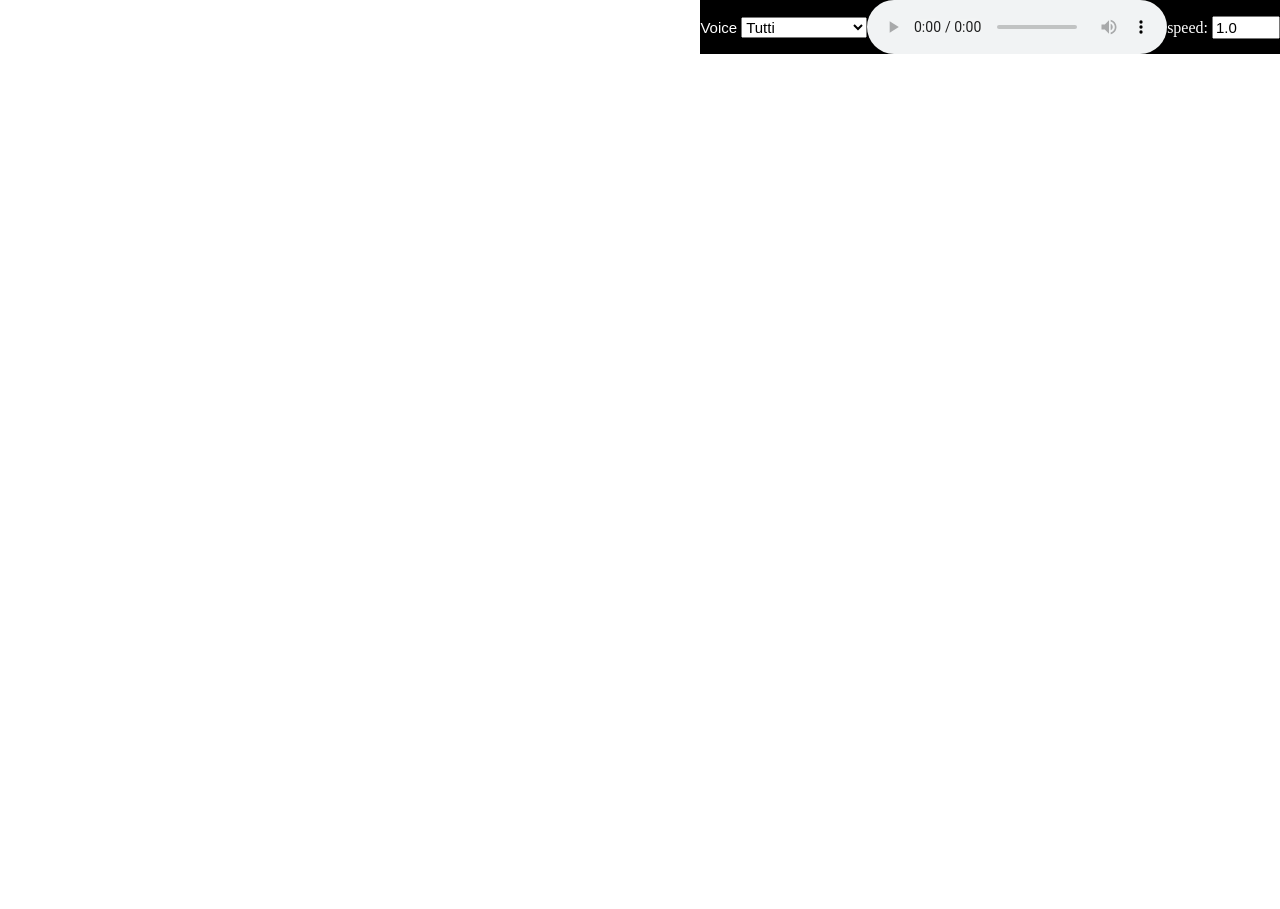
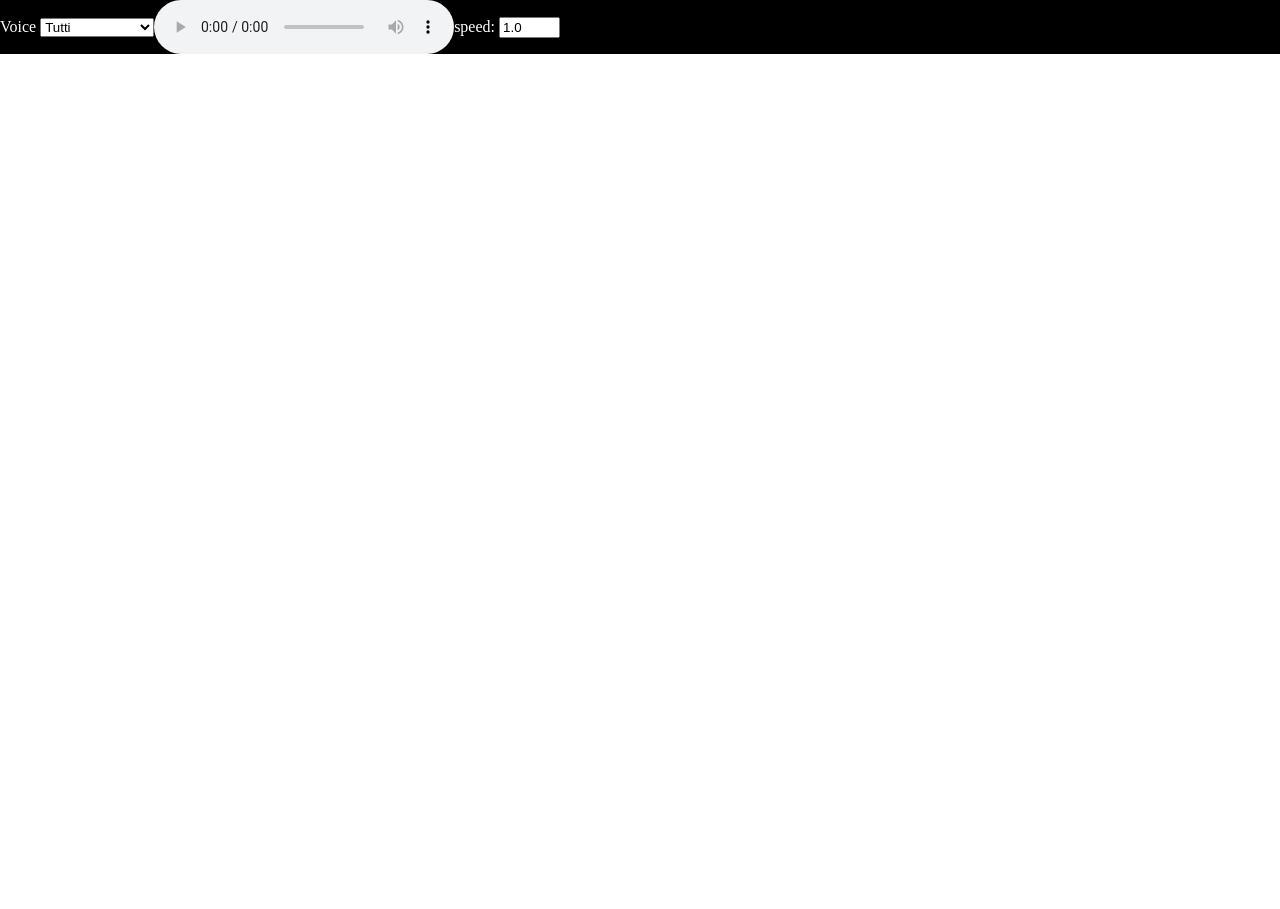
Before and after one commit to jermon/musicscores, a Jekyll site: the page built from Everybody_Wants_to_Be_a_Cat/mscweb.html, in a window 1280 px wide. Built offline with Jekyll 4.4.1, drawn with Linux system fonts in a browser that asks for light colours.

Commit message:
remove xmlplay

```diff
--- a/_sass/xmlplay.scss
+++ /dev/null
@@ -1,127 +0,0 @@
-.rat {
-    width: 100%;
-    height:100%;
-    margin:0px;
-    overflow: auto;
-}
-
-body {
-    -webkit-tap-highlight-color: transparent;
-    -webkit-user-select: none;
-    -webkit-touch-callout: none;
-}
-
-html, body {
-    background: white;
-}   /* for full screen */
-
-label, input, select, #mbar {
-    font-family: arial;
-    font-size: 15px;
-}
-
-#btns     {
-    position: absolute;
-    right: 0px;
-    z-index:3;
-    max-height: 100%;
-    overflow-y: auto;
-}
-
-#mbar     {
-    padding: 10px 4px 10px 4px;
-    text-align: right;
-    background-color: #eee;
-}
-
-#mbar:hover, #playbk:hover {
-    cursor: pointer;
-}
-
-#menu     {
-    background-color: #eee;
-    padding-left: 5px;
-    padding-right: 5px;
-    padding-bottom: 5px;
-}
-
-#menu label {
-    display:block;
-    margin-bottom: 8px;
-}
-
-#menu label > span {
-    display: inline-block;
-    width: 7.5em;
-}
-
-#notation {
-    height: 95%;
-    display: inline-block;
-    vertical-align: top;
-}
-
-#err      {
-    height:  5%;
-    background-color: #eee;
-}
-
-#err:hover {
-    height:  50%;
-    position:absolute;
-    top:50%;
-}
-
-#rollijn  {
-    position:absolute;
-    height:30px;
-    width:100%;
-    z-index:1;
-    top: 30%;
-}
-
-#rollijn:hover {
-    cursor: row-resize;
-    background: rgba(0,255,0,0.3);
-}
-
-#tempo    {
-    width: 3em;
-}
-
-#abcfile {
-    display: inline-block;
-}
-
-#mtrsvg   {
-    vertical-align: middle;
-}
-
-.dashed   {
-    border-bottom: thin dashed black;
-}
-
-.spel     {
-    background: rgba(0,255,0,0.3);
-}
-
-.dlog     {
-    display:none;
-    background:lightblue;
-    position:absolute;
-    top: 50%;
-    left: 50%;
-    width:60%;
-    padding:10px;
-    transform: translate(-50%,-50%);
-    z-index:9;
-    overflow: auto;
-}
-
-.indrag   {
-    background: #aaa;
-}
-
-.rflt     {
-    float: right
-}
--- a/css/main.scss
+++ b/css/main.scss
@@ -1,6 +1,5 @@
 ---
 ---
 
-@import "xmlplay";
 @import "media-scroller";
 @import "mscweb";
```
Also changed, not shown: xmlplay.html (deleted, +0 -54 lines).
